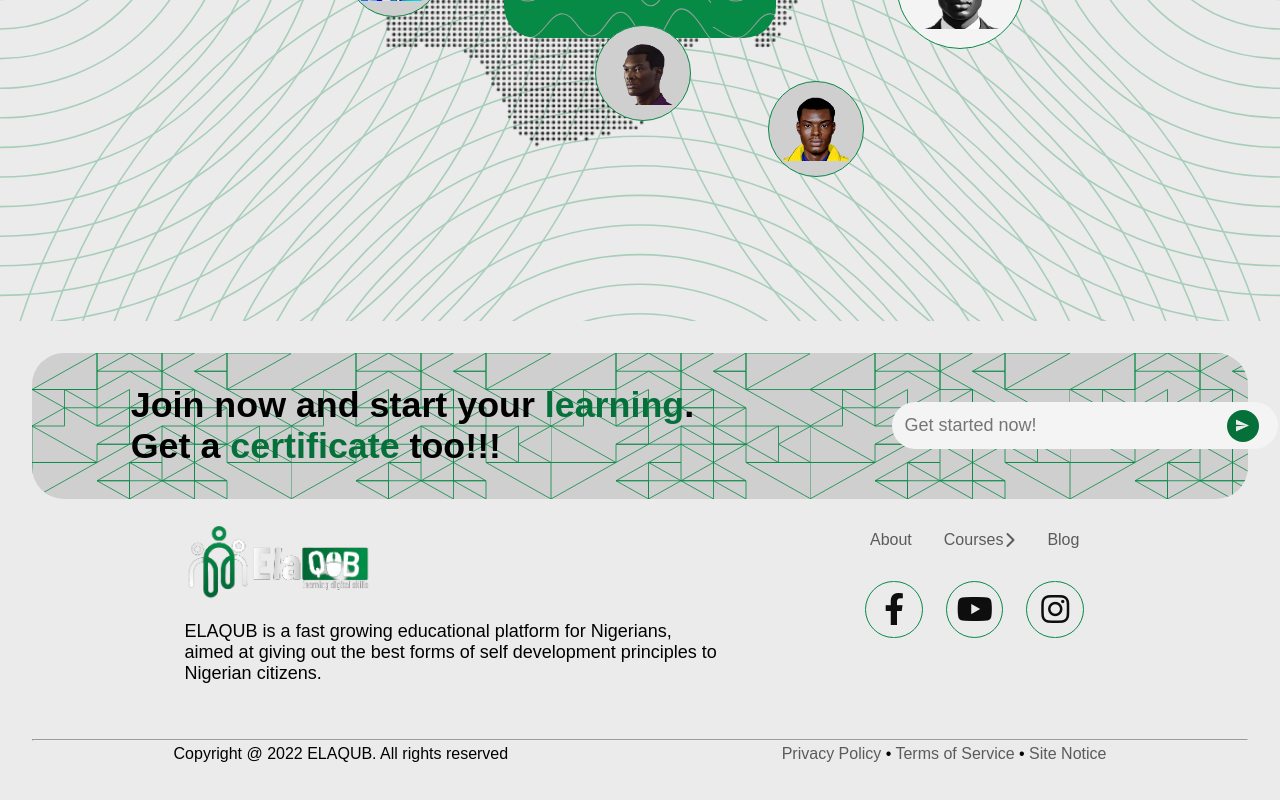
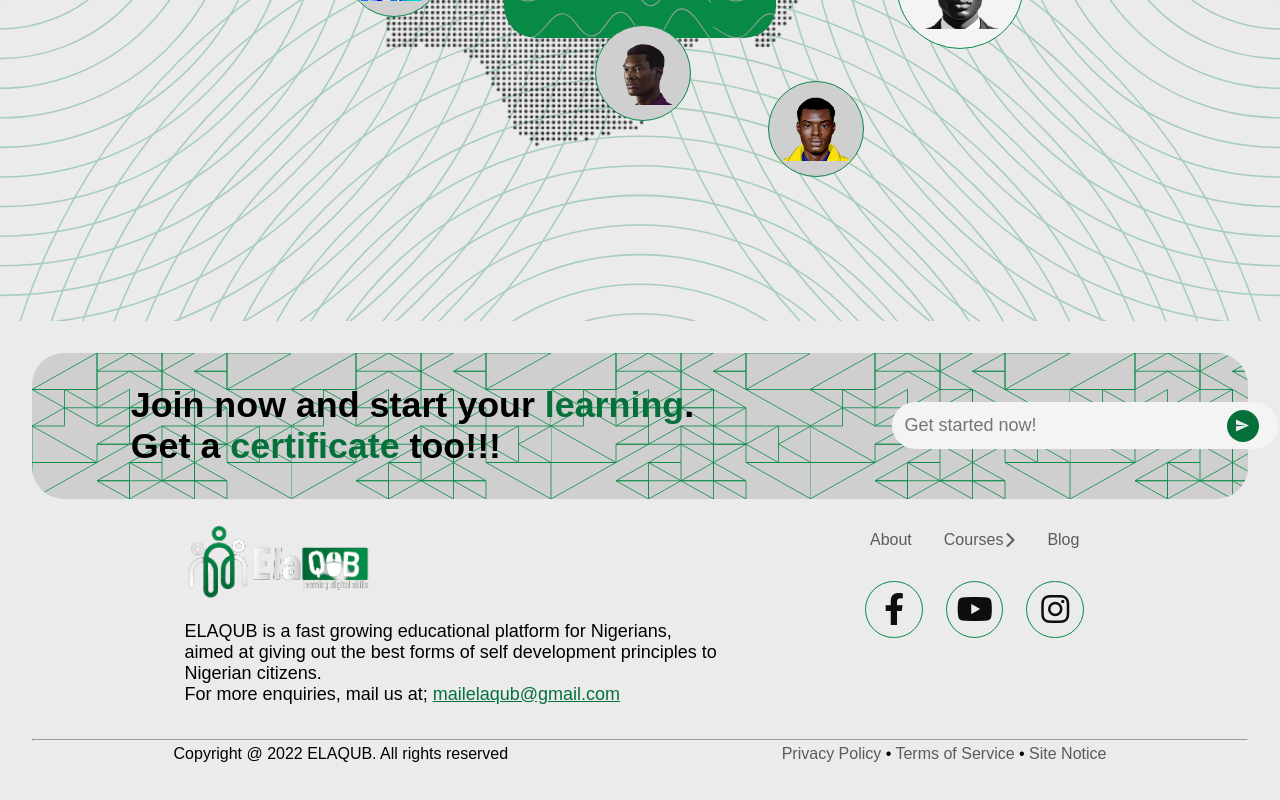
Before and after one commit to ELAQUB/ELAQUB, a React (Create React App) app: page / in a window 1280 px wide. Shown: the part 1946-2746 px from the top of the page. Built offline with nearby package versions, Linux system fonts and the light colour scheme; a web font is replaced by a local one.

Commit message:
small changes

```diff
--- a/src/components/Footer.js
+++ b/src/components/Footer.js
@@ -38,6 +38,8 @@ const Footer = () => {
                     aimed at giving out the best forms of self development principles to Nigerian
                     citizens.
                 </p>
+
+                <p>For more enquiries, mail us at; <a href="mailto:mailelaqub@gmail.com">mailelaqub@gmail.com</a></p>
             </div>
 
             <div className="social">
--- a/src/sass/Footer.scss
+++ b/src/sass/Footer.scss
@@ -80,9 +80,16 @@
             justify-content: flex-start;
             width: calc(($width) * 0.45);
             font-size: $text-size;
+            font-family: $main-font;
 
             img{
                 width: calc(($width) * 0.35);
+            }
+
+            p{
+                a{
+                    color: $accent-color;
+                }
             }
 
         }
```
